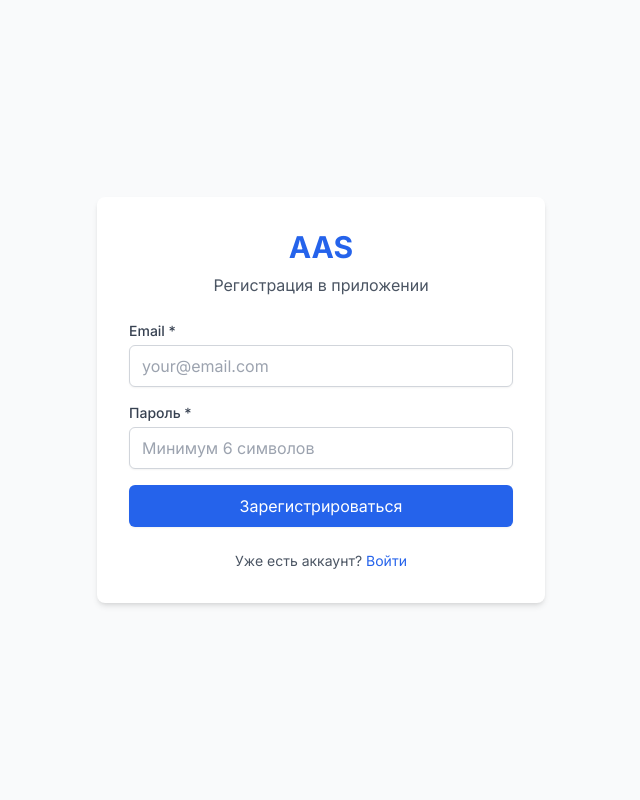
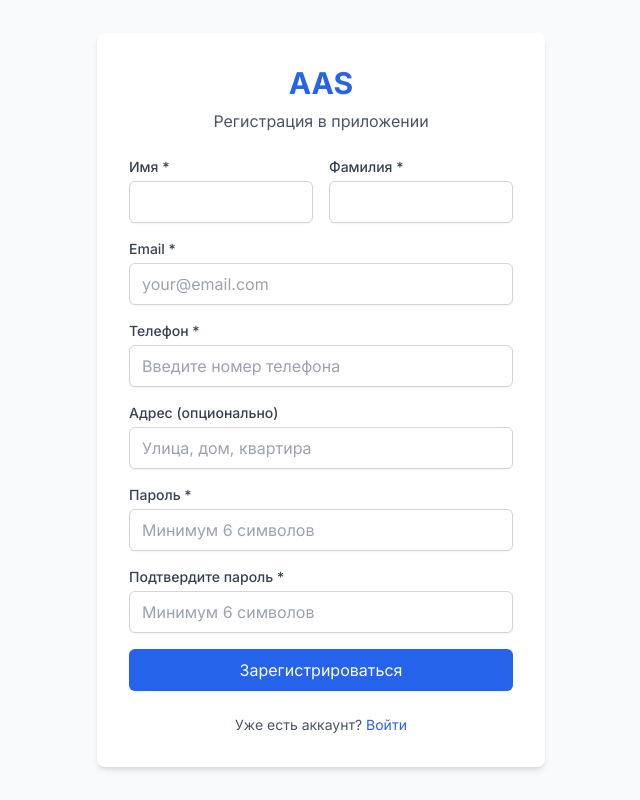
Before and after one commit to Surfinbird-star/aas2, a Next.js app: page /register in a window 1280 px wide. Shown: the whole page, without its empty margins (319-959 px from the left). Built offline with nearby package versions, Linux system fonts and the light colour scheme; no server answers.

Commit message:
Возвращены все поля регистрации и исправлена проблема с валидацией ya.com доменов

```diff
--- a/src/app/(auth)/register/page.tsx
+++ b/src/app/(auth)/register/page.tsx
@@ -7,8 +7,13 @@ import { supabase, getSupabaseAdmin } from '@/lib/supabase'
 
 export default function RegisterPage() {
   const router = useRouter()
+  const [firstName, setFirstName] = useState('')
+  const [lastName, setLastName] = useState('')
   const [email, setEmail] = useState('')
+  const [phone, setPhone] = useState('')
+  const [address, setAddress] = useState('')
   const [password, setPassword] = useState('')
+  const [confirmPassword, setConfirmPassword] = useState('')
   const [loading, setLoading] = useState(false)
   const [error, setError] = useState<string | null>(null)
   const [registered, setRegistered] = useState(false)
@@ -19,14 +24,28 @@ export default function RegisterPage() {
     setError(null)
     console.log('Начало процесса регистрации')
 
+    // Проверка совпадения паролей
+    if (password !== confirmPassword) {
+      setError('Пароли не совпадают')
+      setLoading(false)
+      return
+    }
+
     try {
+      // Проверка домена email
+      // Supabase отклоняет некоторые домены, поэтому явно проверим домен
+      const emailDomain = email.split('@')[1];
+      if (emailDomain === 'ya.com') {
+        setError('Используйте email с другим доменом (gmail.com, yandex.ru и т.д.)');
+        setLoading(false);
+        return;
+      }
+
       // Регистрация в Supabase Auth
       console.log('Отправка запроса на регистрацию в Supabase')
-
-      // Убираем параметр emailRedirectTo, так как он может вызывать проблемы
       const { data: authData, error: authError } = await supabase.auth.signUp({
         email,
-        password
+        password,
       })
       console.log('Ответ от Supabase:', authData, authError)
 
@@ -36,35 +55,41 @@ export default function RegisterPage() {
 
       if (authData.user) {
         // Добавление профиля пользователя с дополнительной информацией
+        console.log('Создание профиля для пользователя:', authData.user.id);
         try {
-          console.log('Создание профиля для пользователя:', authData.user.id);
+          const profileData = {
+            id: authData.user.id,
+            first_name: firstName,
+            last_name: lastName,
+            name: firstName + ' ' + lastName,
+            email: email,
+            phone,
+            address: address || null,
+            created_at: new Date().toISOString()
+          };
 
-          // Создаем запись в profiles
+          console.log('Данные профиля:', profileData);
+
+          // Создаем запись в profiles напрямую через Supabase
           const { data, error } = await supabase
             .from('profiles')
-            .insert([
-              {
-                id: authData.user.id,
-                email: email,
-                created_at: new Date().toISOString()
-              }
-            ])
+            .insert([profileData])
             .select();
 
           if (error) {
             console.error('Ошибка при создании профиля:', error.message);
-            // Продолжаем выполнение, даже если есть ошибка при создании профиля
+            // Продолжаем выполнение даже при ошибке с профилем
           } else {
             console.log('Профиль успешно создан:', data);
           }
         } catch (profileErr) {
           console.error('Ошибка при создании профиля:', profileErr);
-          // Продолжаем выполнение, даже если есть ошибка при создании профиля
+          // Продолжаем выполнение даже при ошибке
         }
 
-        // Показываем сообщение об успешной регистрации в любом случае
-        console.log('Регистрация успешна, показываем сообщение о проверке почты');
-        setRegistered(true);
+        // Успешная регистрация, показываем уведомление о проверке почты
+        console.log('Регистрация успешна, показываем сообщение о проверке почты')
+        setRegistered(true)
       }
     } catch (error: any) {
       console.error('Ошибка регистрации:', error);
@@ -78,7 +103,11 @@ export default function RegisterPage() {
         if (error.message.includes('duplicate key')) {
           errorMessage = 'Пользователь с таким email уже существует';
         } else if (error.message.includes('invalid')) {
-          errorMessage = 'Неверный формат данных. Проверьте введенные значения';
+          if (error.message.includes('Email address')) {
+            errorMessage = 'Неверный формат email. Используйте другой домен (gmail.com, yandex.ru)';
+          } else {
+            errorMessage = 'Неверный формат данных. Проверьте введенные значения';
+          }
         } else if (error.message.includes('column')) {
           errorMessage = 'Ошибка в структуре базы данных: ' + error.message;
         } else {
@@ -123,6 +152,35 @@ export default function RegisterPage() {
           )}
 
           <form onSubmit={handleRegister} className="space-y-4">
+            <div className="grid grid-cols-2 gap-4">
+              <div>
+                <label htmlFor="firstName" className="block text-sm font-medium text-gray-700">
+                  Имя *
+                </label>
+                <input
+                  id="firstName"
+                  type="text"
+                  value={firstName}
+                  onChange={(e) => setFirstName(e.target.value)}
+                  required
+                  className="mt-1 block w-full px-3 py-2 border border-gray-300 rounded-md shadow-sm focus:outline-none focus:ring-blue-500 focus:border-blue-500 text-gray-900"
+                />
+              </div>
+              <div>
+                <label htmlFor="lastName" className="block text-sm font-medium text-gray-700">
+                  Фамилия *
+                </label>
+                <input
+                  id="lastName"
+                  type="text"
+                  value={lastName}
+                  onChange={(e) => setLastName(e.target.value)}
+                  required
+                  className="mt-1 block w-full px-3 py-2 border border-gray-300 rounded-md shadow-sm focus:outline-none focus:ring-blue-500 focus:border-blue-500 text-gray-900"
+                />
+              </div>
+            </div>
+
             <div>
               <label htmlFor="email" className="block text-sm font-medium text-gray-700">
                 Email *
@@ -139,6 +197,35 @@ export default function RegisterPage() {
             </div>
 
             <div>
+              <label htmlFor="phone" className="block text-sm font-medium text-gray-700">
+                Телефон *
+              </label>
+              <input
+                id="phone"
+                type="tel"
+                value={phone}
+                onChange={(e) => setPhone(e.target.value)}
+                required
+                className="mt-1 block w-full px-3 py-2 border border-gray-300 rounded-md shadow-sm focus:outline-none focus:ring-blue-500 focus:border-blue-500 text-gray-900"
+                placeholder="Введите номер телефона"
+              />
+            </div>
+
+            <div>
+              <label htmlFor="address" className="block text-sm font-medium text-gray-700">
+                Адрес (опционально)
+              </label>
+              <input
+                id="address"
+                type="text"
+                value={address}
+                onChange={(e) => setAddress(e.target.value)}
+                className="mt-1 block w-full px-3 py-2 border border-gray-300 rounded-md shadow-sm focus:outline-none focus:ring-blue-500 focus:border-blue-500 text-gray-900"
+                placeholder="Улица, дом, квартира"
+              />
+            </div>
+
+            <div>
               <label htmlFor="password" className="block text-sm font-medium text-gray-700">
                 Пароль *
               </label>
@@ -147,6 +234,22 @@ export default function RegisterPage() {
                 type="password"
                 value={password}
                 onChange={(e) => setPassword(e.target.value)}
+                required
+                className="mt-1 block w-full px-3 py-2 border border-gray-300 rounded-md shadow-sm focus:outline-none focus:ring-blue-500 focus:border-blue-500 text-gray-900"
+                placeholder="Минимум 6 символов"
+                minLength={6}
+              />
+            </div>
+
+            <div>
+              <label htmlFor="confirmPassword" className="block text-sm font-medium text-gray-700">
+                Подтвердите пароль *
+              </label>
+              <input
+                id="confirmPassword"
+                type="password"
+                value={confirmPassword}
+                onChange={(e) => setConfirmPassword(e.target.value)}
                 required
                 className="mt-1 block w-full px-3 py-2 border border-gray-300 rounded-md shadow-sm focus:outline-none focus:ring-blue-500 focus:border-blue-500 text-gray-900"
                 placeholder="Минимум 6 символов"
```
